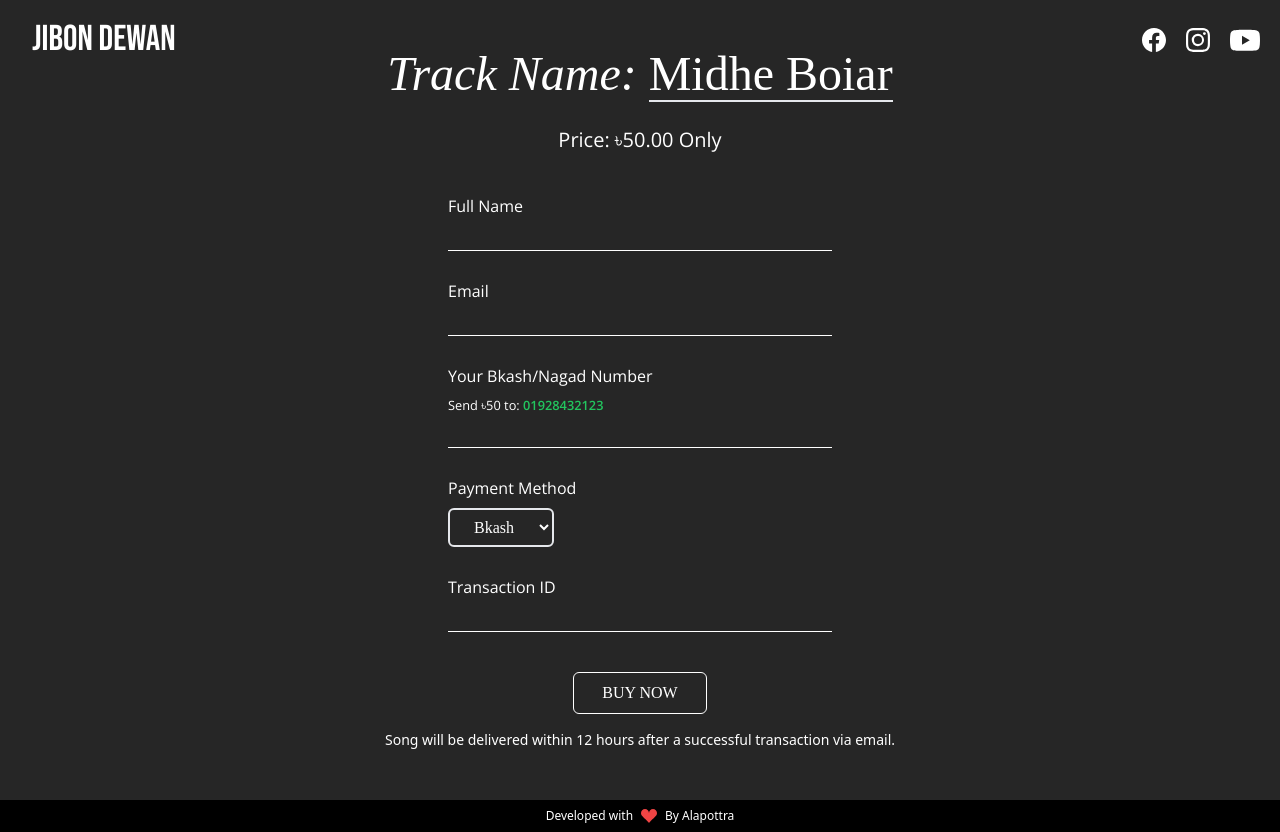
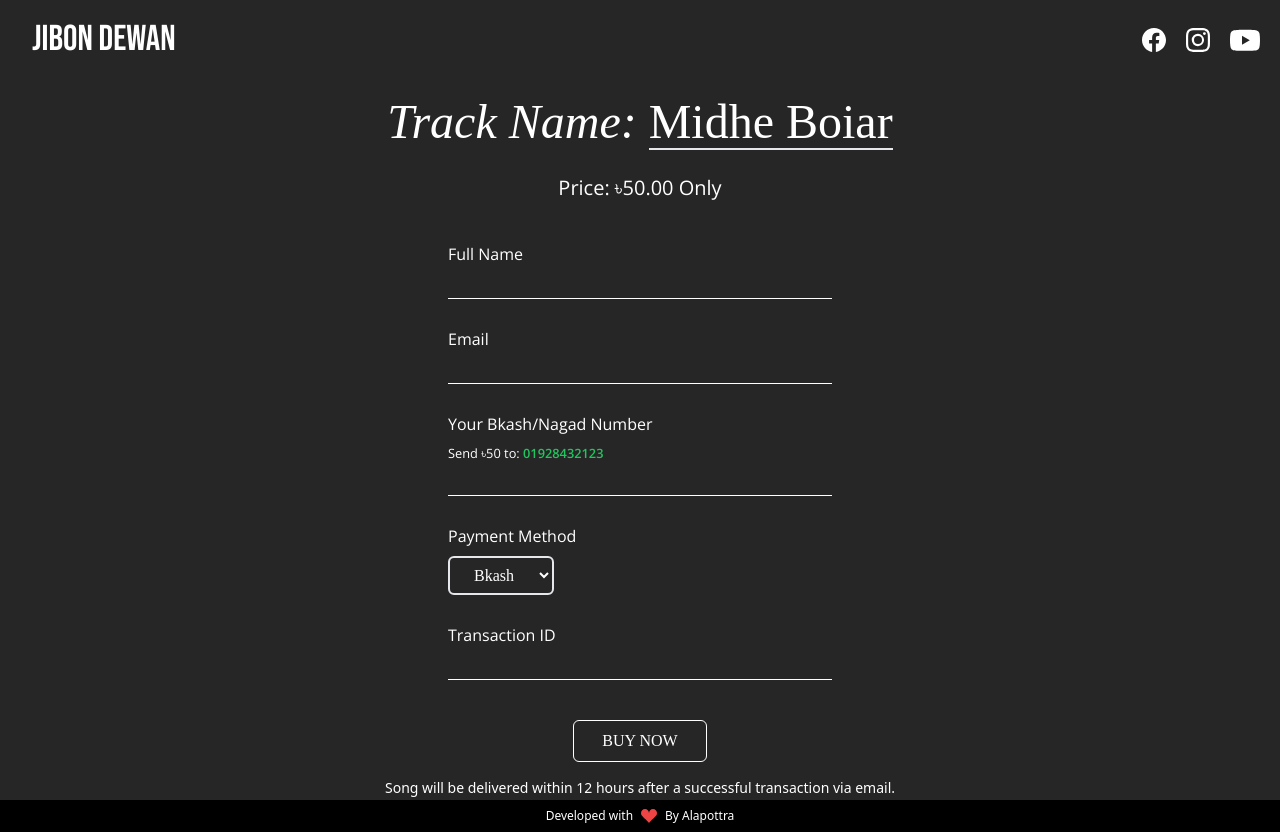
Before and after one commit to Alapottra-troj1n/jibon-dewan, a Next.js app: page /buynow in a window 1280 px wide. Built offline with nearby package versions, Linux system fonts and the light colour scheme; a web font is replaced by a local one.

Commit message:
buy now and api call fixed

```diff
--- a/pages/buynow.jsx
+++ b/pages/buynow.jsx
@@ -31,7 +31,7 @@ const BuyNow = () => {
         };
 
 
-        const res = await fetch('https://jibondewan.com/api/buyapi', settings);
+        const res = await fetch('/api/buyapi', settings);
         const result = await res.json();
 
         if (result.success) {
@@ -50,7 +50,7 @@ const BuyNow = () => {
 
 
     return (
-        <motion.div initial={{opacity: 0}} animate={{opacity: 1}} transition={{duration: 0.5 , delay: 1.5}} exit={{opacity: 0, transition: {duration: 0.5, delay: 0.3}}} className="bg-neutral-800 flex justify-center flex-col items-center py-36 text-white h-[100vh]" >
+        <motion.div initial={{opacity: 0}} animate={{opacity: 1}} transition={{duration: 0.5 , delay: 1.5}} exit={{opacity: 0, transition: {duration: 0.5, delay: 0.3}}} className="bg-neutral-800 flex justify-center flex-col items-center pb-36 pt-60 text-white h-[100vh]" >
             <h2 className="font-display text-2xl lg:text-5xl font-light italic " > Track Name: <span className="not-italic font-normal border-b-2" >Midhe Boiar</span> </h2>
 
             <h2 className="font-type text-xl mt-7">Price: ৳50.00 Only</h2>
```
